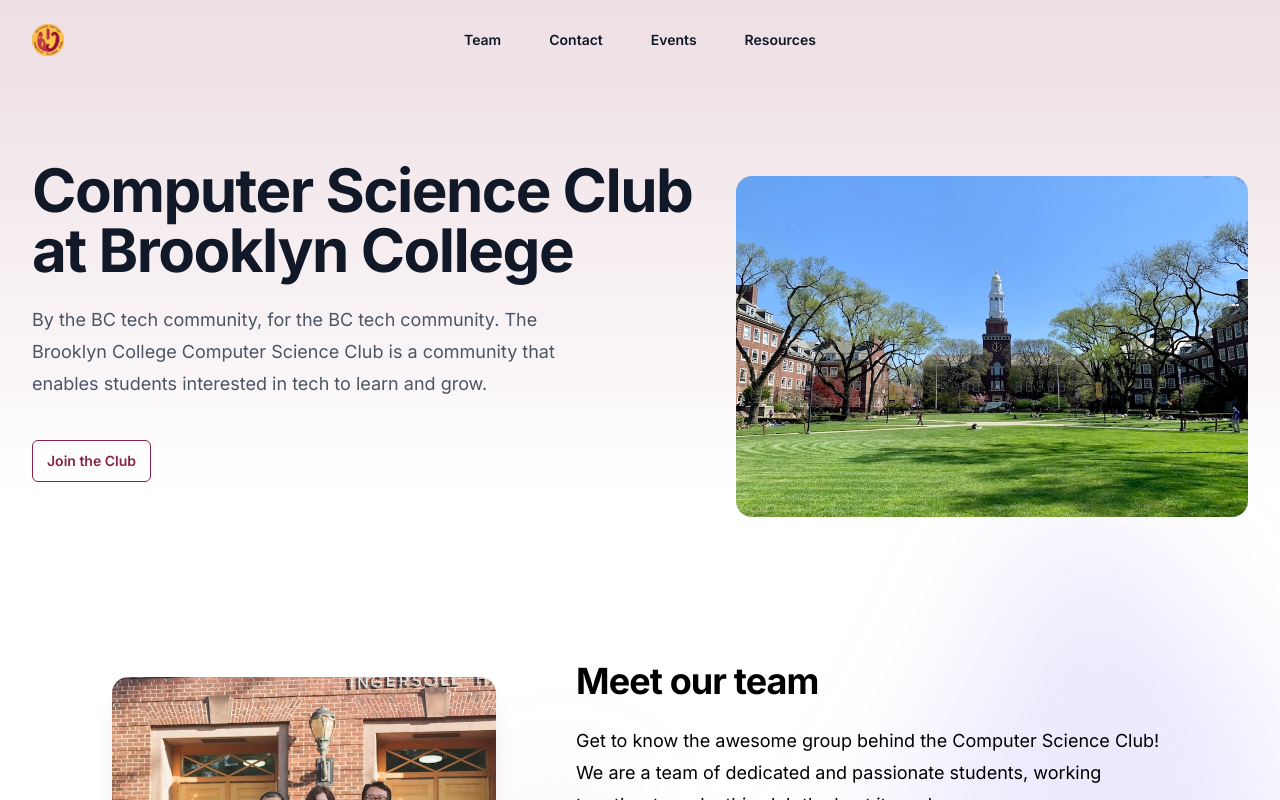
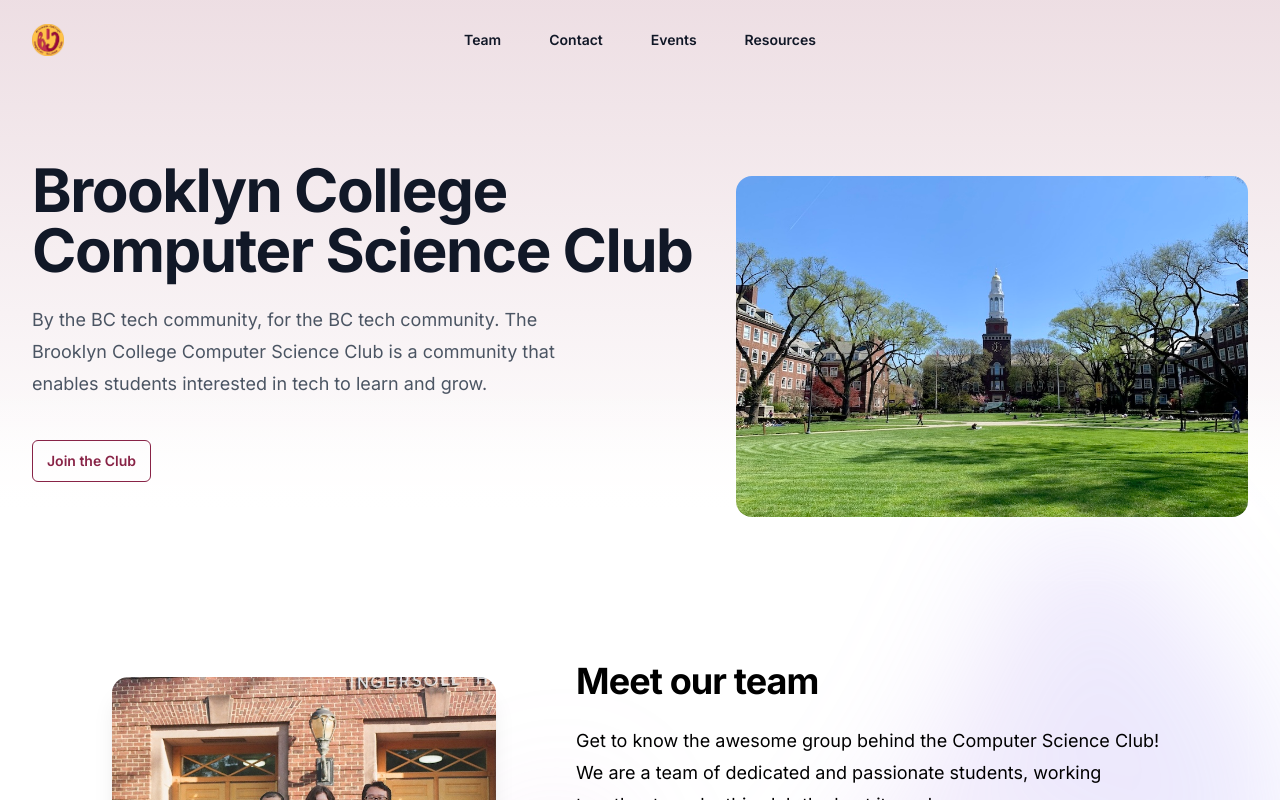
Before and after one commit to bc-compsci-club/bccs-club, a Next.js app in the folder frontend/: page / in a window 1280 px wide. Shown: the top 800 px of the page. Built offline with nearby package versions, Linux system fonts and the light colour scheme.

Commit message:
Update metadata to improve SEO

```diff
--- a/frontend/app/layout.tsx
+++ b/frontend/app/layout.tsx
@@ -8,7 +8,7 @@
 
 export const metadata: Metadata = {
   title: "Brooklyn College Computer Science Club",
-  description: "Computer Science Club at Brooklyn College",
+  description: "By the BC tech community, for the BC tech community. The Brooklyn College Computer Science Club is a community that enables students interested in tech to learn and grow.",
 };
 
 export default function RootLayout({
--- a/frontend/app/ui/portal/homepage/HeroSection.tsx
+++ b/frontend/app/ui/portal/homepage/HeroSection.tsx
@@ -7,7 +7,7 @@
       <div className="mx-auto max-w-7xl px-6 pt-28 sm:pt-40 lg:px-8">
         <div className="mx-auto max-w-2xl lg:mx-0 lg:grid lg:max-w-none lg:grid-cols-2 lg:gap-x-16 lg:gap-y-6 xl:grid-cols-1 xl:grid-rows-1 xl:gap-x-8">
           <h1 className="max-w-2xl text-4xl font-bold tracking-tight text-gray-900 sm:text-6xl lg:col-span-2 xl:col-auto">
-            Computer Science Club at Brooklyn College
+            Brooklyn College Computer Science Club
           </h1>
           <div className="mt-6 max-w-xl lg:mt-0 xl:col-end-1 xl:row-start-1">
             <p className="text-lg leading-8 text-gray-600">
```
